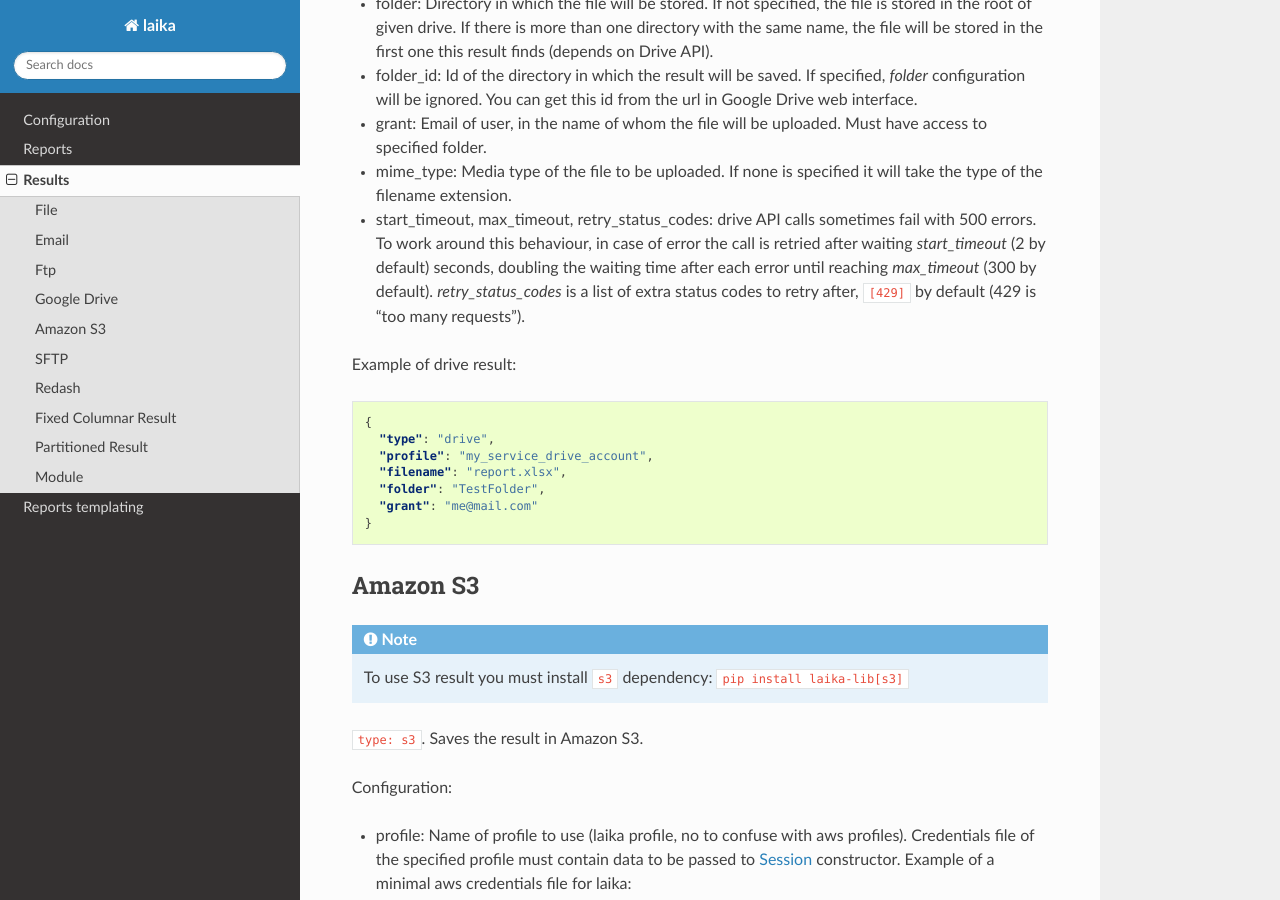
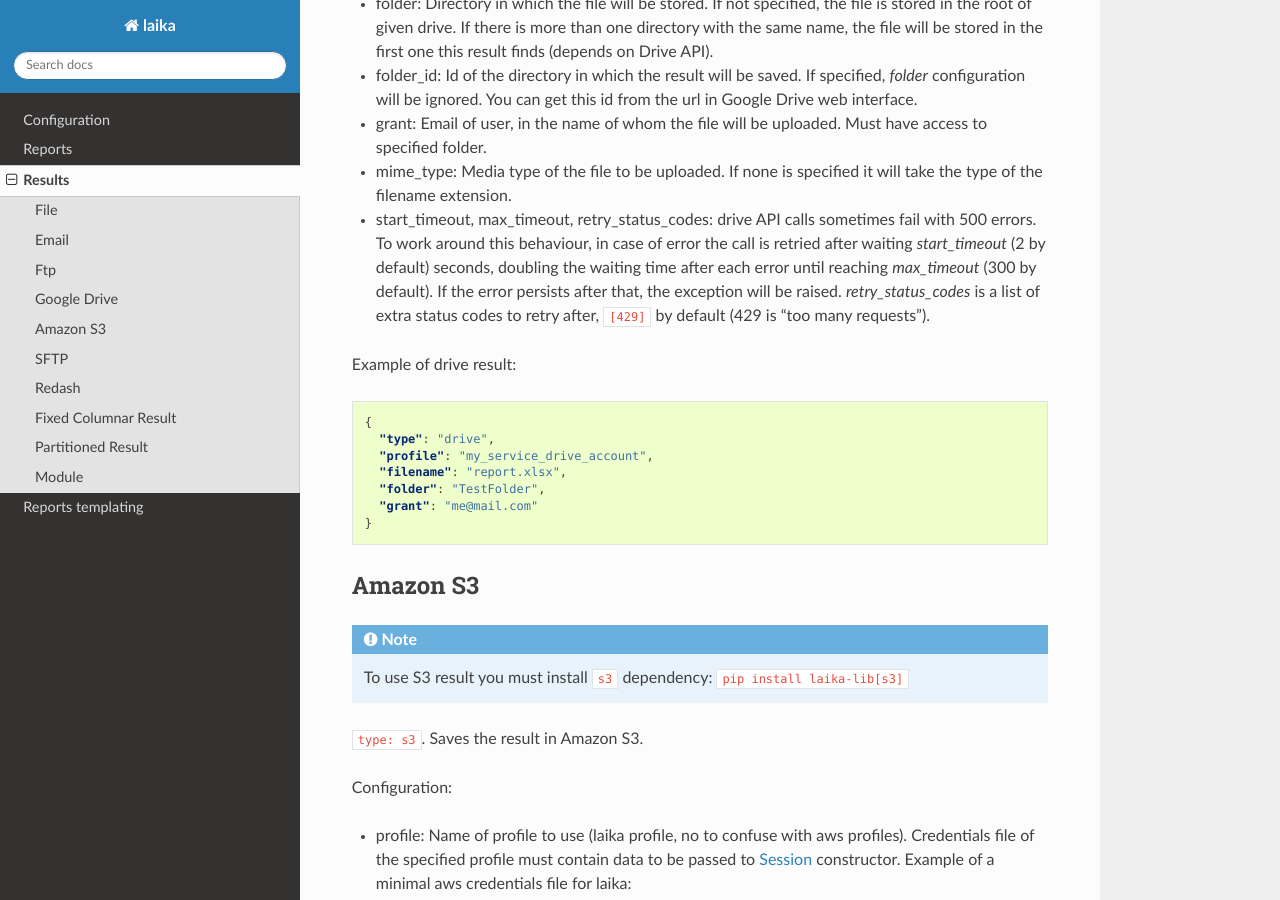
Before and after one commit to trocafone/laika, a Sphinx documentation site: the page built from docs/results.rst, in a window 1280 px wide and 900 px high, scrolled down 2030 px. Built offline with Sphinx 7.4.7 and the Read the Docs theme 2.0.0, drawn with Linux system fonts in a browser that asks for light colours.

Commit message:
Explain what happens when timeout is reached

```diff
--- a/docs/reports.rst
+++ b/docs/reports.rst
@@ -171,9 +171,9 @@ Configuration:
    fail with 500 errors. To work around this behaviour, in case of error the
    call is retried after waiting *start_timeout* (2 by default) seconds,
    doubling the waiting time after each error until reaching *max_timeout* (300
-   by default). *retry_status_codes* is a list of extra status codes to retry
-   after, ``[429]`` by default (429 is "too many requests").
-
+   by default). If the error persists after that, the exception will be raised.
+   *retry_status_codes* is a list of extra status codes to retry after,
+   ``[429]`` by default (429 is "too many requests").
 
 Example of a drive report:
 
--- a/docs/results.rst
+++ b/docs/results.rst
@@ -112,8 +112,9 @@ configurations:
    fail with 500 errors. To work around this behaviour, in case of error the
    call is retried after waiting *start_timeout* (2 by default) seconds,
    doubling the waiting time after each error until reaching *max_timeout* (300
-   by default). *retry_status_codes* is a list of extra status codes to retry
-   after, ``[429]`` by default (429 is "too many requests").
+   by default). If the error persists after that, the exception will be raised.
+   *retry_status_codes* is a list of extra status codes to retry after,
+   ``[429]`` by default (429 is "too many requests").
 
 Example of drive result:
 
```
